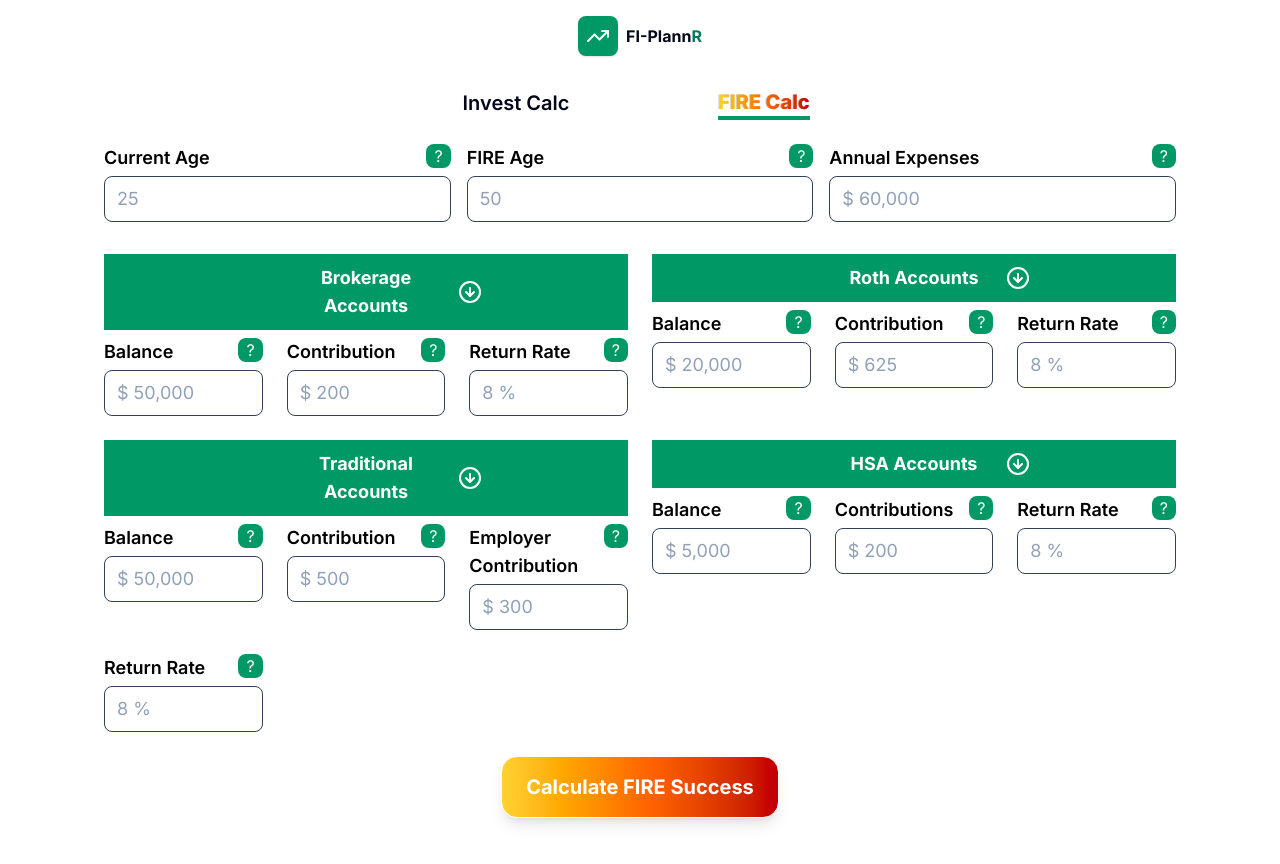
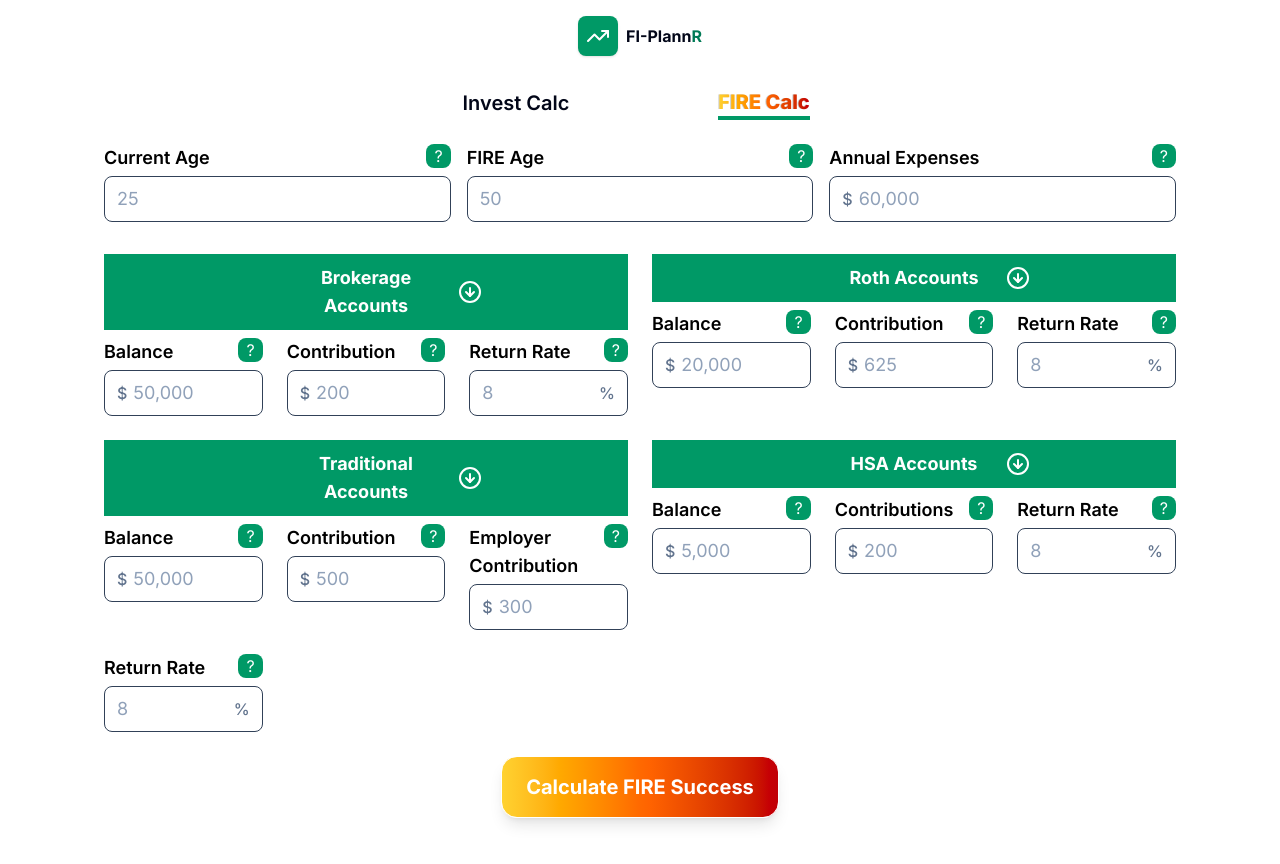
Before and after one commit to jwilliams21/fi-plannr, a React (Vite) app: page /fire in a window 1280 px wide. Shown: the top 864 px of the page. Built offline with nearby package versions, Linux system fonts and the light colour scheme.

Commit message:
First Pass on getting placeholders back for FireInputs

```diff
--- a/src/components/FireCalculatorForm.jsx
+++ b/src/components/FireCalculatorForm.jsx
@@ -10,12 +10,14 @@ export default function FireCalculatorForm({ onCalculated }) {
 
     const { handleSubmit, register, formState: { errors } } = useForm({
         resolver: zodResolver(fireSchema),
-        defaultValues: fireSchema.parse({}),
         shouldUnregister: false,
     });
 
     const onSubmit = (data) => {
-        const results = fireMath(data);
+        const defaultData = fireSchema.parse({});
+        const mergedData = { ...defaultData, ...data }
+
+        const results = fireMath(mergedData);
         onCalculated(results);
     }
 
--- a/src/components/FireInputs.jsx
+++ b/src/components/FireInputs.jsx
@@ -68,7 +68,8 @@ export default function FireInputs({register, errors}) {
                     labelInfoVariant='base'
                     inputVariant='base'
                     divClassName='flex flex-col'
-                    placeholder='$ 60,000'
+                    placeholder='60,000'
+                    symbolType='currency'
                     error={errors.currentAnnualExpenses?.message}
                     description='Add up everything you spend money on throughout the year (e.g., mortgage, car payments, take-out, lightsaber-dueling lessons, etc.).'
                 />
@@ -103,7 +104,8 @@ export default function FireInputs({register, errors}) {
                             labelInfoVariant='base'
                             inputVariant='base'
                             divClassName='flex flex-col'
-                            placeholder='$ 50,000'
+                            placeholder='50,000'
+                            symbolType='currency'
                             error={errors.totalBrokerage?.message}
                             description='This is invested money outside of your retirement accounts.'
                         />
@@ -118,7 +120,8 @@ export default function FireInputs({register, errors}) {
                             labelInfoVariant='base'
                             inputVariant='base'
                             divClassName='flex flex-col'
-                            placeholder='$ 200'
+                            placeholder='200'
+                            symbolType='currency'
                             error={errors.brokerageContribution?.message}
                             description='How much do you put in all total brokerage accounts each month?'
                         />
@@ -133,7 +136,8 @@ export default function FireInputs({register, errors}) {
                             labelInfoVariant='base'
                             inputVariant='base'
                             divClassName='flex flex-col'
-                            placeholder='8 %'
+                            placeholder='8'
+                            symbolType='percentage'
                             error={errors.brokerageReturnRate?.message}
                             description='What return rate are you expecting?  If you are not sure, try 8% to start.'
                         />
@@ -168,7 +172,8 @@ export default function FireInputs({register, errors}) {
                             labelInfoVariant='base'
                             inputVariant='base'
                             divClassName='flex flex-col'
-                            placeholder='$ 20,000'
+                            placeholder='20,000'
+                            symbolType='currency'
                             error={errors.totalRoth?.message}
                             description='The total value of all after-tax Roth accounts.'
                         />
@@ -183,7 +188,8 @@ export default function FireInputs({register, errors}) {
                             labelInfoVariant='base'
                             inputVariant='base'
                             divClassName='flex flex-col'
-                            placeholder='$ 625'
+                            placeholder='625'
+                            symbolType='currency'
                             error={errors.rothContribution?.message}
                             description='How much do you put in all Roth accounts each month?'
                         />
@@ -198,7 +204,8 @@ export default function FireInputs({register, errors}) {
                             labelInfoVariant='base'
                             inputVariant='base'
                             divClassName='flex flex-col'
-                            placeholder='8 %'
+                            placeholder='8'
+                            symbolType='percentage'
                             error={errors.rothReturnRate?.message}
                             description='What return rate are you expecting?  If you are not sure, try 8% to start.'
                         />
@@ -233,7 +240,8 @@ export default function FireInputs({register, errors}) {
                             labelInfoVariant='base'
                             inputVariant='base'
                             divClassName='flex flex-col'
-                            placeholder='$ 50,000'
+                            placeholder='50,000'
+                            symbolType='currency'
                             error={errors.totalTraditional?.message}
                             description='This is total traditional dollars (including Safe Harbor contributions) in all retirement accounts.'
                         />
@@ -248,7 +256,8 @@ export default function FireInputs({register, errors}) {
                             labelInfoVariant='base'
                             inputVariant='base'
                             divClassName='flex flex-col'
-                            placeholder='$ 500'
+                            placeholder='500'
+                            symbolType='currency'
                             error={errors.traditionalContribution?.message}
                             description='How much do you put in all traditional accounts each month?'
                         />
@@ -263,7 +272,8 @@ export default function FireInputs({register, errors}) {
                             labelInfoVariant='base'
                             inputVariant='base'
                             divClassName='flex flex-col'
-                            placeholder='$ 300'
+                            placeholder='300'
+                            symbolType='currency'
                             error={errors.traditionalEmployerContribution?.message}
                             description='How much does your employer contribute to all traditional accounts each month?'
                         />
@@ -278,7 +288,8 @@ export default function FireInputs({register, errors}) {
                             labelInfoVariant='base'
                             inputVariant='base'
                             divClassName='flex flex-col'
-                            placeholder='8 %'
+                            placeholder='8'
+                            symbolType='percentage'
                             error={errors.traditionalReturnRate?.message}
                             description='What return rate are you expecting?  If you are not sure, try 8% to start.'
                         />
@@ -313,7 +324,8 @@ export default function FireInputs({register, errors}) {
                             labelInfoVariant='base'
                             inputVariant='base'
                             divClassName='flex flex-col'
-                            placeholder='$ 5,000'
+                            placeholder='5,000'
+                            symbolType='currency'
                             error={errors.totalHsa?.message}
                             description='How much do you put in all HSA accounts each month?'
                         />
@@ -329,7 +341,8 @@ export default function FireInputs({register, errors}) {
                             labelInfoVariant='base'
                             inputVariant='base'
                             divClassName='flex flex-col'
-                            placeholder='$ 200'
+                            placeholder='200'
+                            symbolType='currency'
                             error={errors.hsaContributions?.message}
                             description='How much do you put in all HSA accounts each month?'
                         />
@@ -344,7 +357,8 @@ export default function FireInputs({register, errors}) {
                             labelInfoVariant='base'
                             inputVariant='base'
                             divClassName='flex flex-col'
-                            placeholder='8 %'
+                            placeholder='8'
+                            symbolType='percentage'
                             error={errors.hsaReturnRate?.message}
                             description='What return rate are you expecting?  If you are not sure, try 8% to start.'
                         />
--- a/src/components/ui/InputField.jsx
+++ b/src/components/ui/InputField.jsx
@@ -1,74 +1,34 @@
-import { useState, useEffect } from 'react';
 import LabelInfo from '../LabelInfo';
-
 
 export const InputField = ({
     id,
     name,
     label,
-    type,
+    type = 'number',
     error,
-    labelVariant,
-    labelClassName,
-    inputVariant,
-    inputClassName,
-    divClassName,
+    labelVariant = 'base',
+    labelClassName = '',
+    inputVariant = 'base',
+    inputClassName = '',
+    divClassName = '',
     symbolType,
     registration,
     description,
     labelInfoVariant,
-    ...props }) => {
+    placeholder,
+    ...props
+}) => {
 
-    const [isFocused, setIsFocused] = useState(false);
-    const [displayValue, setDisplayValue] = useState('');
-
-    const { onBlur: hookFormBlur, onChange: hookFormChange, ref, ...restRegistration } = registration || {};
-
-    const formatWithCommas = (val) => {
-        if(!val && val !== 0) {
-            return '';
-        }
-        const num = parseFloat(val);
-        if(isNaN(num)) {
-            return val;
-        }
-
-        return new Intl.NumberFormat('en-US', {
-            minimumFractionDigits: 0,
-            maximumFractionDigits: 2
-        }).format(num);
-    }
-
-    useEffect(() => {
-        if(props.value !== undefined && !isFocused) {
-            setDisplayValue(formatWithCommas(props.value))
-        }
-    }, [props.value, isFocused]);
-
-    const handleFocus = () => {
-        setIsFocused(true);
-        if(displayValue) {
-            setDisplayValue(displayValue.replace(/,/g, ''))
-        }
-    }
-
-    const handleBlur = (e) => {
-        setIsFocused(false);
-        setDisplayValue(formatWithCommas(e.target.value));
-        if(hookFormBlur) {
-            hookFormBlur(e)
-        }
-    }
-
+    const { ref, ...restRegistration } = registration || {};
 
     // Label & Input Variants
     const labelVariants = {
         base: 'w-full text-lg font-semibold'
-    }
+    };
 
     const inputVariants = {
         base: 'w-full text-lg text-slate-800 bg-transparent outline-none placeholder-slate-400'
-    }
+    };
 
     return (
         <div className={divClassName}>
@@ -87,37 +47,30 @@ export const InputField = ({
                 transition-all duration-200 bg-transparent
                 ${error ? 'border border-red-600': 'border border-slate-700'}`}>
 
+                {/* Left Symbol Badge */}
                 {symbolType === 'currency' && (
                     <span className="text-slate-500 font-medium select-none pr-1.5 shrink-0">$</span>
                 )}
 
-                <input className={`${inputVariants[inputVariant]} ${inputClassName} w-full bg-transparent outline-none
-                    placeholder-slate-400 [appearance:textfield] [&::-webkit-outer-spin-button]:margin-0
-                    [&::-webkit-inner-spin-button]:margin-0`}
+                <input
+                    className={`${inputVariants[inputVariant]} ${inputClassName} w-full bg-transparent outline-none
+                        placeholder-slate-400 [appearance:textfield] [&::-webkit-outer-spin-button]:margin-0
+                        [&::-webkit-inner-spin-button]:margin-0`}
                     id={id}
-                    type={symbolType === 'currency' && !isFocused ? 'text' : type}
+                    type={type}
                     name={name}
-                    value={displayValue}
+                    placeholder={placeholder}
                     ref={ref}
-                    onFocus={handleFocus}
-                    onChange={(e) => {
-                        const val = e.target.value
-                        setDisplayValue(val);
-                        if(hookFormChange) {
-                            hookFormChange(e)
-                        }
-                    }}
-                    onBlur={handleBlur}
                     {...restRegistration}
                     {...props}
                 />
 
+                {/* Right Symbol Badge */}
                 {symbolType === 'percentage' && (
                     <span className="text-slate-500 font-medium select-none pl-1.5 shrink-0">%</span>
                 )}
 
             </div>
-
 
             {error && (
                 <span className='text-red-600 mt-2 font-medium'>{error.message}</span>
```
